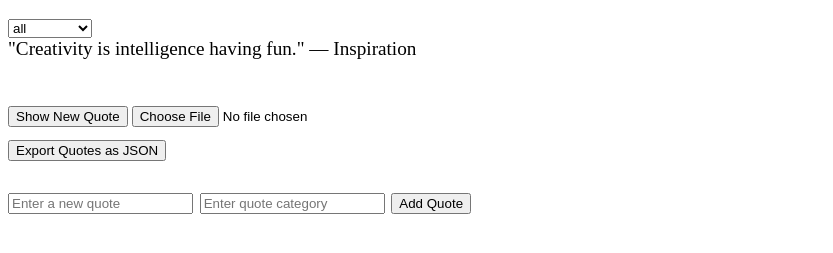
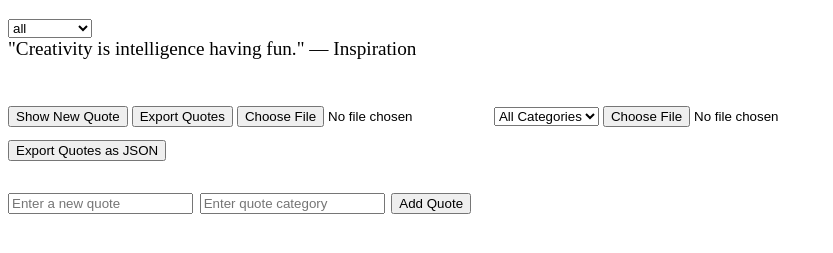
Before and after one commit to ebu0g/alx_fe_javascript, a plain HTML site: page dom-manipulation/index.html in a window 1280 px wide. Shown: the part 61-314 px from the top of the page, without its empty margins (0-833 px from the left). Drawn offline with Linux system fonts and the light colour scheme.

Commit message:
Update index.html

```diff
--- a/dom-manipulation/index.html
+++ b/dom-manipulation/index.html
@@ -8,8 +8,20 @@
 <body>
   <h1>Dynamic Quote Generator</h1>
 
+  <!-- Quote display and buttons -->
   <div id="quoteDisplay" style="margin-bottom: 1em; font-size: 1.2em;"></div>
   <button id="newQuote">Show New Quote</button>
+
+  <!-- Export Quotes Button (MUST be present in HTML for checker) -->
+  <button id="exportQuotesBtn">Export Quotes</button>
+
+  <!-- Import Quotes File Input -->
+  <input type="file" id="importFile" accept=".json" />
+
+  <!-- Category Filter (optional: will be populated dynamically) -->
+  <select id="categoryFilter">
+    <option value="all">All Categories</option>
+  </select>
 
   <script src="script.js"></script>
 </body>
```
